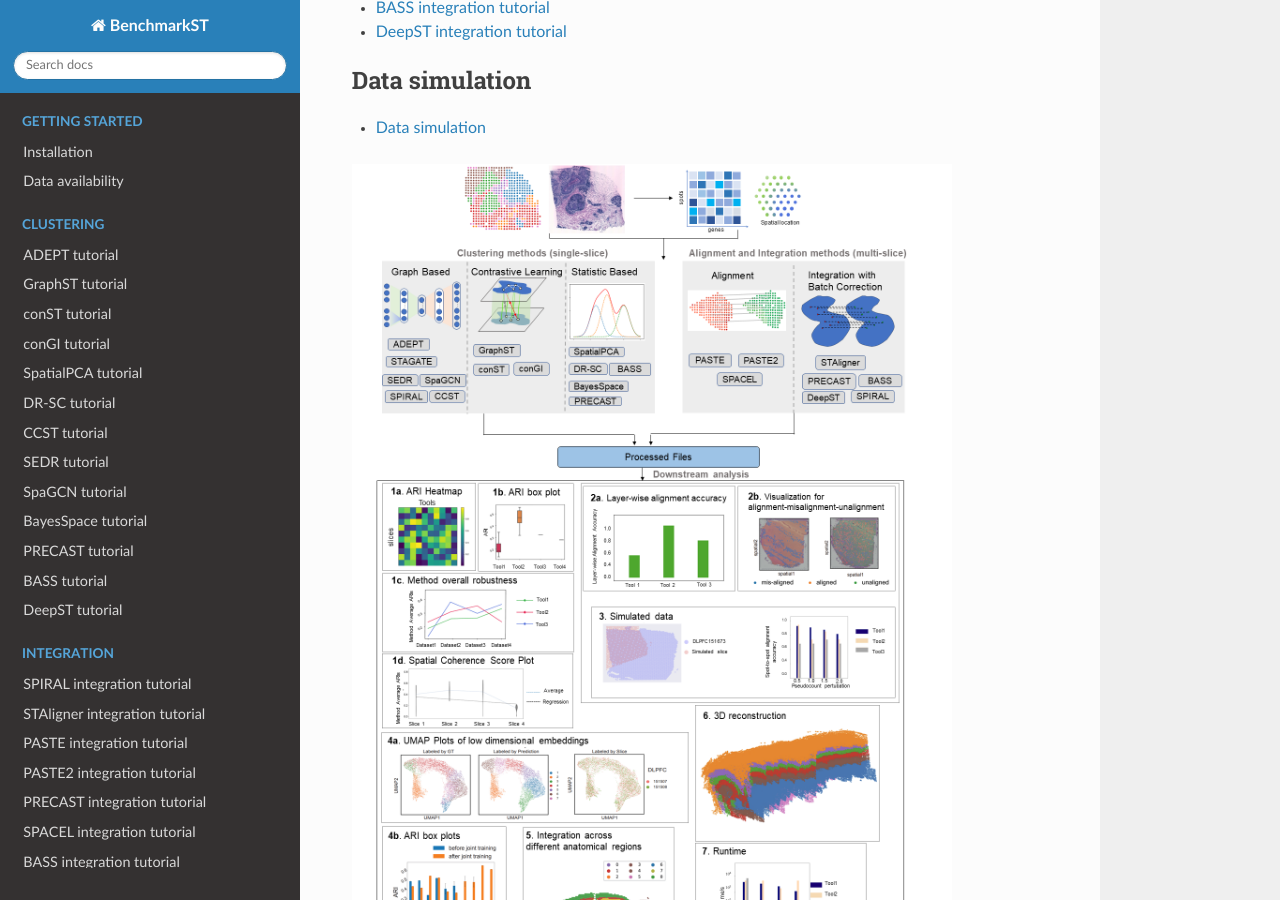
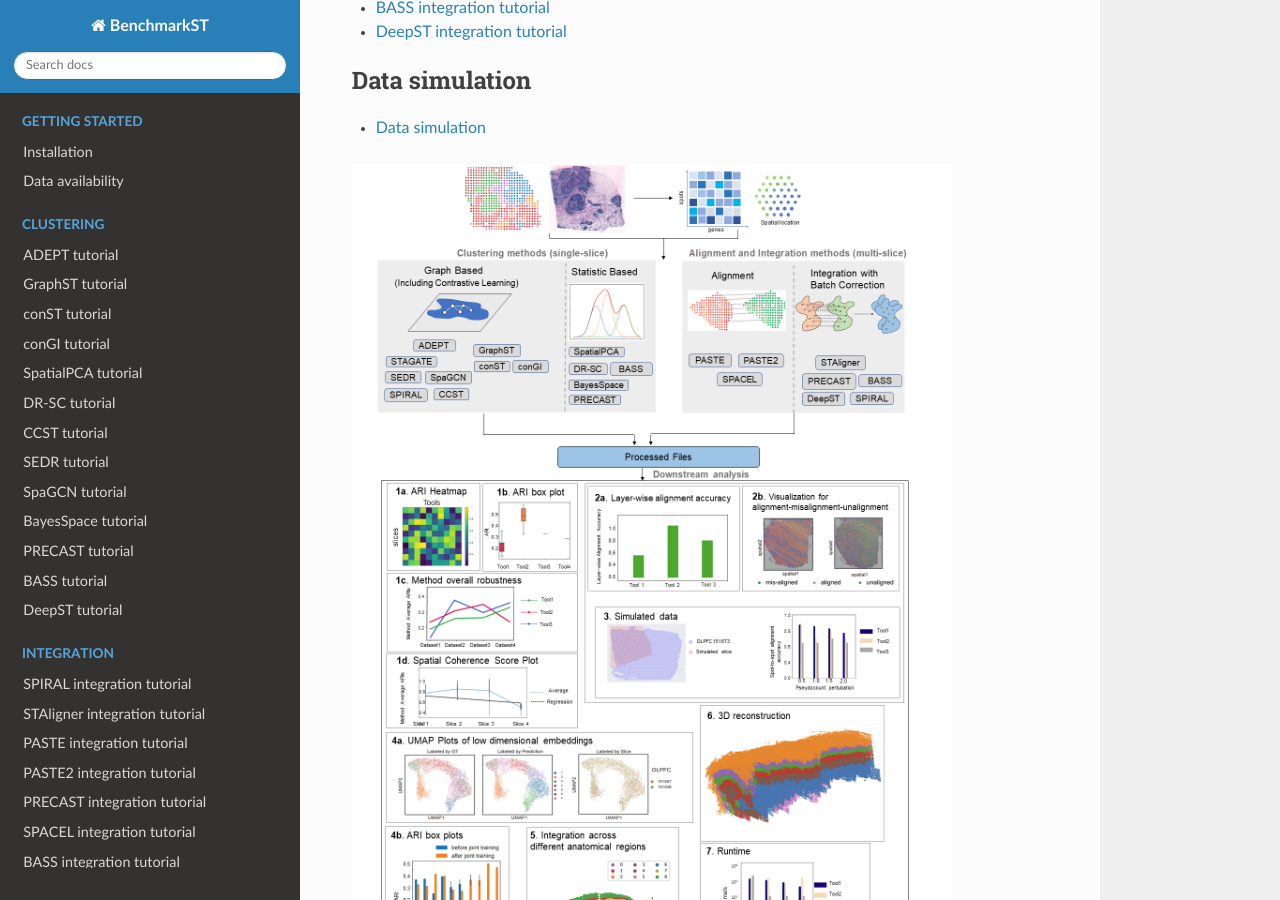
Before and after one commit to OliiverHu/BenchmarkST_reproducbility, a Sphinx documentation site: the page built from docs/source/index.rst, in a window 1280 px wide and 900 px high, scrolled down 860 px. Built offline with Sphinx 7.4.7 and the Read the Docs theme 2.0.0, drawn with Linux system fonts in a browser that asks for light colours; pages that are not in the unit, such as notebooks, are missing from menus.

Commit message:
update ppl

```diff
--- a/docs/source/index.rst
+++ b/docs/source/index.rst
@@ -69,7 +69,7 @@ BenchmarkST - reproducibility documentation
    3D reproduce
 
 
-.. image:: ../../images/benchmarkst_pipeline.png
+.. image:: ../../images/ppl.jpg
    :width: 600
 
 .. News
```
Also changed, not shown: images/ppl.jpg (added).
